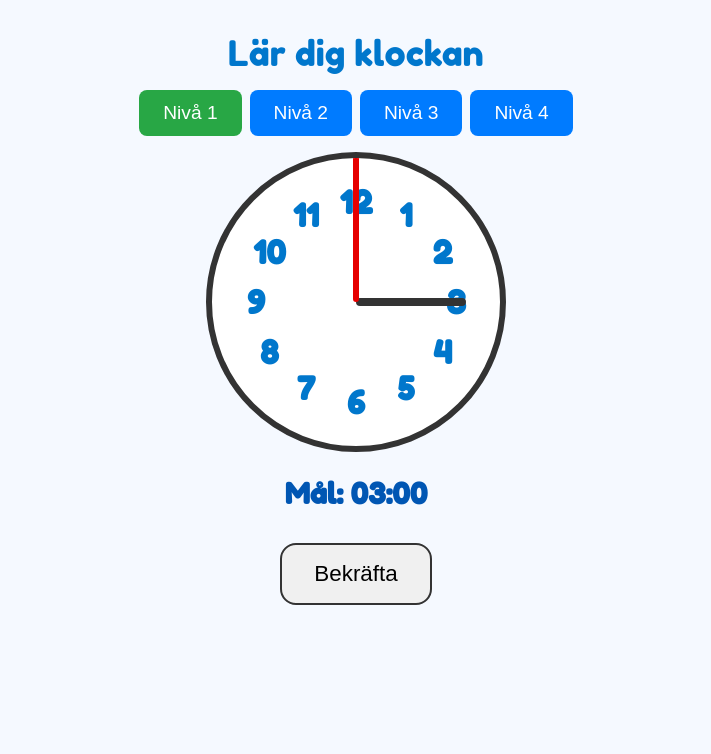
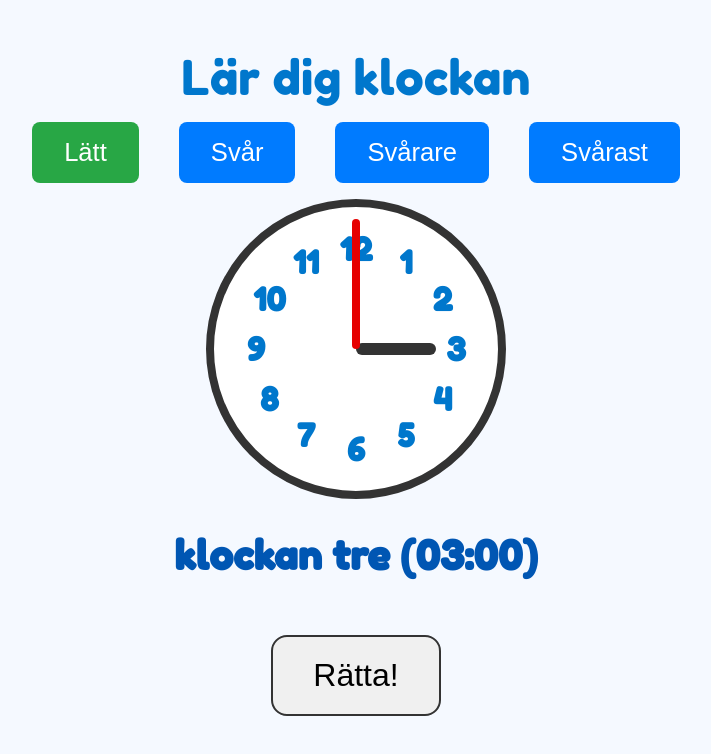
Before and after one commit to markussandin1/clock-app, a React (Create React App) app: page / in a window 1280 px wide. Shown: the top 754 px of the page, without its empty margins (284-995 px from the left). Built offline with nearby package versions, Linux system fonts and the light colour scheme.

Commit message:
Fixade mobil layout och mobilt touch

```diff
--- a/src/App.css
+++ b/src/App.css
@@ -69,15 +69,16 @@ html, body {
 /* Klock-container: en mindre cirkel på mobil */
 .clock-container {
   position: relative;
-  width: 80vw;          /* 80% av skärmens bredd */
-  max-width: 300px;     /* men aldrig mer än 300px */
+  width: 80vw;
+  max-width: 300px;
   height: 80vw;
   max-height: 300px;
   margin: 0 auto 1rem auto;
   border: 4px solid #333;
   border-radius: 50%;
   background-color: #fff;
-  overflow: hidden;     /* om något sticker ut */
+  overflow: hidden;
+  touch-action: none; /* Hindrar scroll/zoom under drag */
 }
 
 /* Klockans siffror: mindre storlek så de inte överlappar */
@@ -99,6 +100,7 @@ html, body {
   top: 50%;
   transform-origin: 50% 100%;
   cursor: pointer;
+  touch-action: none; /* Förhindrar standard touch-beteende */
 }
 
 .hour-hand {
@@ -251,3 +253,77 @@ html, body {
     margin-top: 1.5rem;
   }
 }
+
+/* ----- STÖRRE SKÄRMAR (DESKTOP) ----- */
+@media (min-width: 1024px) {
+  .App {
+    max-width: 900px;
+    padding: 3rem;
+  }
+
+  .title {
+    font-size: 3rem;
+  }
+
+  .level-selector button {
+    font-size: 1.6rem;
+    padding: 1rem 2rem;
+    margin: 0 1rem;
+  }
+
+  .clock-container {
+    width: 600px;
+    height: 600px;
+    border-width: 8px;
+    margin-bottom: 2rem;
+  }
+
+  .clock-number {
+    font-size: 2rem; /* Justera efter behov */
+    max-width: none;
+  }
+
+  .hour-hand {
+    width: 12px;
+    height: 80px;
+  }
+
+  .minute-hand {
+    width: 8px;
+    height: 130px;
+  }
+
+  .target-time {
+    font-size: 2.5rem;
+    margin: 2rem 0;
+  }
+
+  .confirm-button {
+    font-size: 2rem;
+    padding: 1.25rem 2.5rem;
+    margin-top: 1.5rem;
+  }
+
+  .feedback {
+    font-size: 2rem;
+    padding: 1.5rem 2.5rem;
+  }
+
+  .star-counter {
+    font-size: 2rem;
+    margin-top: 2rem;
+  }
+}
+.hour-hand::before,
+.minute-hand::before {
+  content: "";
+  position: absolute;
+  top: -15px;
+  left: -15px;
+  right: -15px;
+  bottom: -15px;
+  /* Vi lämnar bakgrunden transparent */
+  background-color: transparent;
+  /* Låt pseudo-elementet vara klickbart */
+  pointer-events: auto;
+}
--- a/src/App.js
+++ b/src/App.js
@@ -10,21 +10,66 @@ function circularDifference(a, b) {
   return Math.min(diff, 360 - diff);
 }
 
+// Hjälpfunktion för att konvertera tid (HH:MM) till svensk text
+function formatSwedishTime(timeStr) {
+  const [hourStr, minuteStr] = timeStr.split(':');
+  let hour = parseInt(hourStr, 10);
+  let minute = parseInt(minuteStr, 10);
+
+  const hourWords = {
+    1: "ett",
+    2: "två",
+    3: "tre",
+    4: "fyra",
+    5: "fem",
+    6: "sex",
+    7: "sju",
+    8: "åtta",
+    9: "nio",
+    10: "tio",
+    11: "elva",
+    12: "tolv"
+  };
+
+  if (minute === 0) {
+    return `klockan ${hourWords[hour]}`;
+  } else if (minute === 15) {
+    return `kvart över ${hourWords[hour]}`;
+  } else if (minute === 30) {
+    // Exempel: "03:30" blir "halv fyra"
+    let nextHour = (hour % 12) + 1;
+    return `halv ${hourWords[nextHour]}`;
+  } else if (minute === 45) {
+    let nextHour = (hour % 12) + 1;
+    return `kvart i ${hourWords[nextHour]}`;
+  }
+  return timeStr;
+}
+
 function App() {
+  // Nivå (1 till 4) – startar på 1
   const [level, setLevel] = useState(1);
+  // currentTime: hour (flyttal) och minute (heltal)
   const [currentTime, setCurrentTime] = useState({ hour: 3, minute: 0 });
+  // dragging: "minute" eller "hour"
   const [dragging, setDragging] = useState(null);
+  // Feedback och feedbackType
   const [feedback, setFeedback] = useState("");
   const [feedbackType, setFeedbackType] = useState("");
+  // Mål-tid som sträng "HH:MM"
   const [targetTime, setTargetTime] = useState(generateTargetTime(1));
+  // Antal stjärnor
   const [stars, setStars] = useState(0);
+  // Tolerans (grader)
   const tolerance = 10;
 
   const clockRef = useRef(null);
 
+  // Beräkna visarnas vinklar utifrån currentTime
   const minuteAngle = currentTime.minute * 6;
   const hourAngle = ((currentTime.hour % 12) * 30) + ((currentTime.minute / 60) * 30);
 
+  // Generera en slumpmässig tid beroende på nivå
   function generateTargetTime(level) {
     const hour = Math.floor(Math.random() * 12) + 1;
     let minute = 0;
@@ -42,6 +87,7 @@ function App() {
     return `${hour.toString().padStart(2, '0')}:${minute.toString().padStart(2, '0')}`;
   }
 
+  // Beräkna förväntade vinklar utifrån mål-tiden
   function getExpectedAngles(timeStr) {
     const [hourStr, minuteStr] = timeStr.split(':');
     const targetHour = Number(hourStr);
@@ -51,6 +97,7 @@ function App() {
     return { expectedHourAngle, expectedMinuteAngle };
   }
 
+  // Kontrollera svaret
   function checkAnswer() {
     const { expectedHourAngle, expectedMinuteAngle } = getExpectedAngles(targetTime);
     const diffHour = circularDifference(normalize(hourAngle), normalize(expectedHourAngle));
@@ -70,33 +117,25 @@ function App() {
     }
   }
 
+  // Hantera nivåval
   function handleLevelSelect(newLevel) {
     setLevel(newLevel);
     setTargetTime(generateTargetTime(newLevel));
     setCurrentTime({ hour: 3, minute: 0 });
   }
 
+  // Hjälpfunktion: konvertera vinkel till minut (utan snäppning under drag)
   function angleToMinute(angle) {
     return angle / 6;
   }
 
-  // Gemensam funktion för att hämta koordinater, anpassad för touch eller mus
-  function getCoordinates(e) {
-    // Om touch events används, använd e.touches[0]
-    if (e.touches && e.touches.length > 0) {
-      return { clientX: e.touches[0].clientX, clientY: e.touches[0].clientY };
-    }
-    return { clientX: e.clientX, clientY: e.clientY };
-  }
-
-  function handleMove(e) {
+  function handleMouseMove(e) {
     if (!dragging) return;
-    const { clientX, clientY } = getCoordinates(e);
     const rect = clockRef.current.getBoundingClientRect();
     const centerX = rect.left + rect.width / 2;
     const centerY = rect.top + rect.height / 2;
-    const dx = clientX - centerX;
-    const dy = clientY - centerY;
+    const dx = e.clientX - centerX;
+    const dy = e.clientY - centerY;
     let angle = Math.atan2(dy, dx) * (180 / Math.PI);
     angle += 90;
     if (angle < 0) angle += 360;
@@ -115,13 +154,12 @@ function App() {
     }
   }
 
-  function handleStart(hand, e) {
+  function handleMouseDown(hand) {
     setDragging(hand);
-    // Förhindra standard beteende (scrollning, zoom, etc.)
-    e.preventDefault();
   }
 
-  function handleEnd() {
+  // Vid släpp, snäpp minutvisaren till närmaste 5-minutersintervall samt timvisaren beroende på nivå
+  function handleMouseUp() {
     if (dragging === "minute") {
       setCurrentTime(prev => ({
         ...prev,
@@ -139,7 +177,7 @@ function App() {
 
   function renderNumbers() {
     const numbers = Array.from({ length: 12 }, (_, i) => i + 1);
-    const radius = 100; // Justera så att siffrorna hamnar bra inom klockan
+    const radius = 100; // Siffrorna placeras nära mitten
     return numbers.map(num => {
       const angleDeg = num * 30 - 90;
       const angleRad = (angleDeg * Math.PI) / 180;
@@ -163,19 +201,19 @@ function App() {
 
   return (
     <div className="App"
-         onMouseMove={handleMove}
-         onTouchMove={handleMove}
-         onMouseUp={handleEnd}
-         onTouchEnd={handleEnd}>
+         onMouseMove={handleMouseMove}
+         onTouchMove={handleMouseMove}
+         onMouseUp={handleMouseUp}
+         onTouchEnd={handleMouseUp}>
       <div className="header">
         <div className="title">Lär dig klockan</div>
       </div>
 
       <div className="level-selector">
-        <button onClick={() => handleLevelSelect(1)} className={level === 1 ? "active" : ""}>Nivå 1</button>
-        <button onClick={() => handleLevelSelect(2)} className={level === 2 ? "active" : ""}>Nivå 2</button>
-        <button onClick={() => handleLevelSelect(3)} className={level === 3 ? "active" : ""}>Nivå 3</button>
-        <button onClick={() => handleLevelSelect(4)} className={level === 4 ? "active" : ""}>Nivå 4</button>
+        <button onClick={() => handleLevelSelect(1)} className={level === 1 ? "active" : ""}>Lätt</button>
+        <button onClick={() => handleLevelSelect(2)} className={level === 2 ? "active" : ""}>Svår</button>
+        <button onClick={() => handleLevelSelect(3)} className={level === 3 ? "active" : ""}>Svårare</button>
+        <button onClick={() => handleLevelSelect(4)} className={level === 4 ? "active" : ""}>Svårast</button>
       </div>
 
       <div className="clock-container" ref={clockRef}>
@@ -183,14 +221,14 @@ function App() {
         <div
           className="hour-hand"
           style={{ transform: `translate(-50%, -100%) rotate(${hourAngle}deg)` }}
-          onMouseDown={(e) => { handleStart("hour", e); }}
-          onTouchStart={(e) => { handleStart("hour", e); }}
+          onMouseDown={(e) => handleMouseDown("hour")}
+          onTouchStart={(e) => handleMouseDown("hour")}
         />
         <div
           className="minute-hand"
           style={{ transform: `translate(-50%, -100%) rotate(${minuteAngle}deg)` }}
-          onMouseDown={(e) => { handleStart("minute", e); }}
-          onTouchStart={(e) => { handleStart("minute", e); }}
+          onMouseDown={(e) => handleMouseDown("minute")}
+          onTouchStart={(e) => handleMouseDown("minute")}
         />
         {feedback && (
           <div className={`feedback ${feedbackType}`}>
@@ -199,8 +237,11 @@ function App() {
         )}
       </div>
 
-      <div className="target-time">Mål: {targetTime}</div>
-      <button className="confirm-button" onClick={checkAnswer}>Bekräfta</button>
+      {/* Mål-tiden visas både digitalt och med svensk texttolkning */}
+      <div className="target-time">
+        {formatSwedishTime(targetTime)} ({targetTime})
+      </div>
+      <button className="confirm-button" onClick={checkAnswer}>Rätta!</button>
 
       <div className="star-counter">
         {Array.from({ length: stars }, (_, i) => (
```
